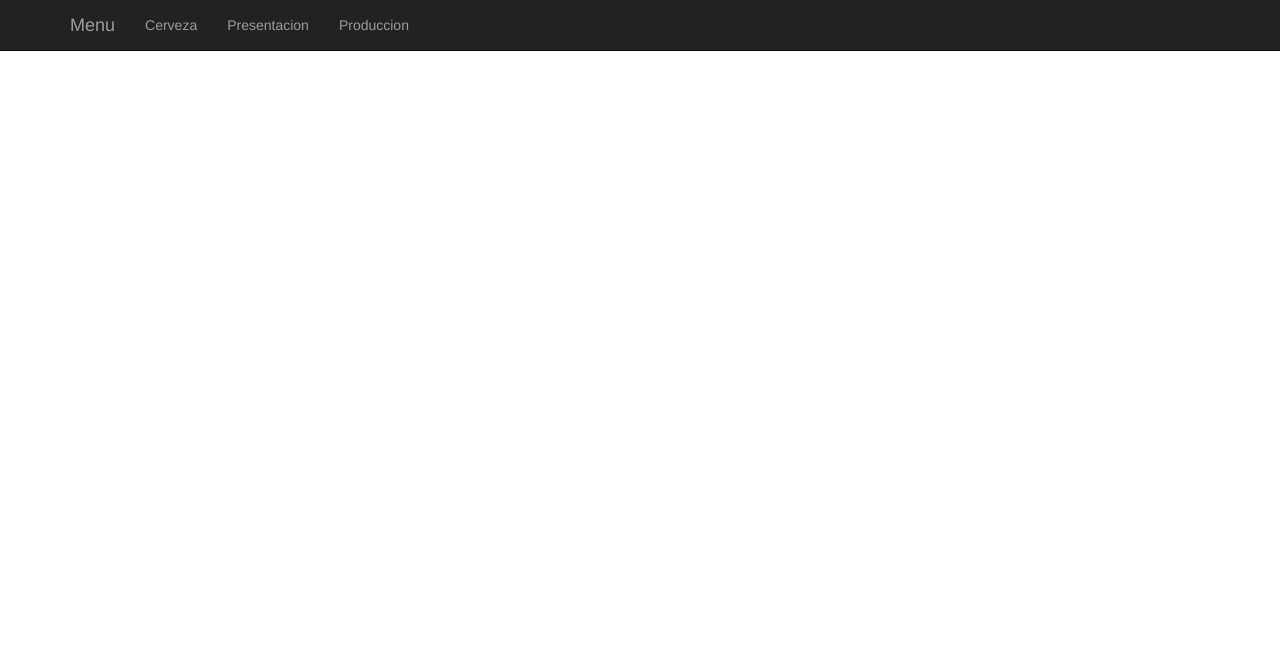
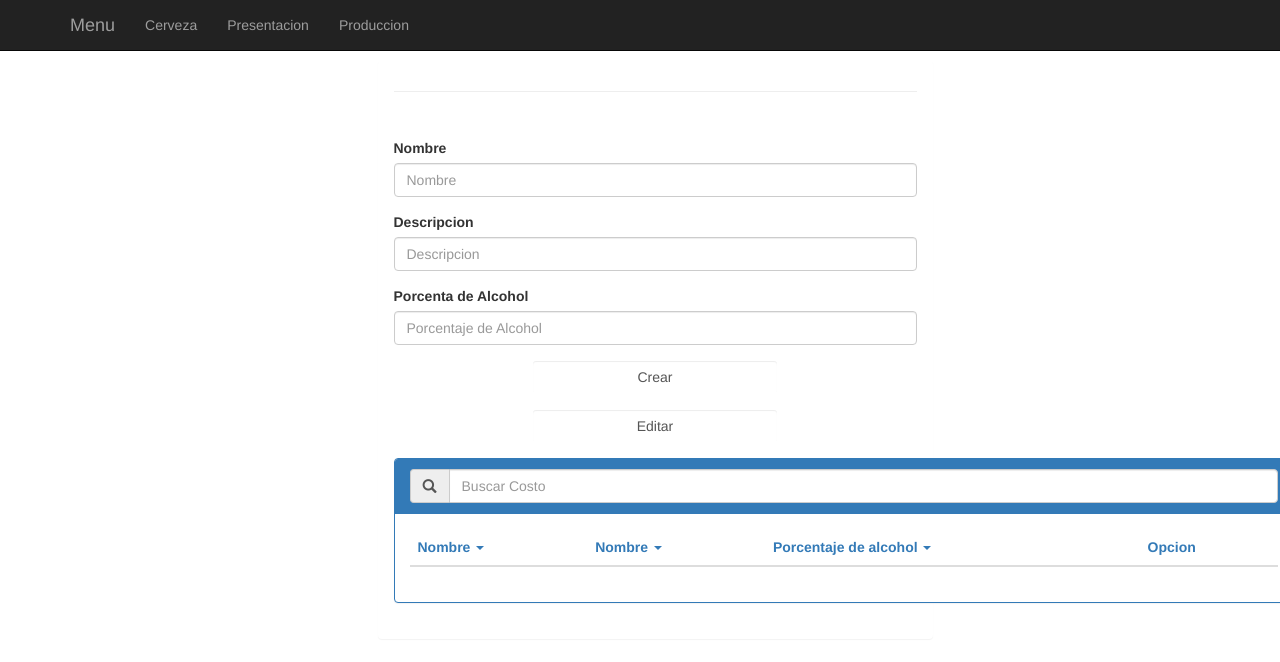
Before and after one commit to heiderllanten/TallerCerveza, a plain HTML site: page public/index.html at #/cerveza in a window 1280 px wide. Drawn offline with Linux system fonts and the light colour scheme.

Commit message:
Crud Funcional Cerveza

```diff
--- a/public/index.html
+++ b/public/index.html
@@ -14,6 +14,9 @@
 
     <!-- App -->
     <script src="recursos/js/general/app.js" type="text/javascript"></script>
+		<script src="recursos/js/general/login/cervezaCtl.js" type="text/javascript"></script>
+		<script src="recursos/js/general/login/cervezaSer.js" type="text/javascript"></script>
+
 
 </head>
 <body ng-app="myModule">
--- a/public/recursos/js/general/app.js
+++ b/public/recursos/js/general/app.js
@@ -11,6 +11,7 @@ var app = angular.module('myModule', ['ngRoute']);
 app.config(function($routeProvider) {
 	$routeProvider
 	.when("/cerveza", {
+		controller: 'CtlCerveza',
 		templateUrl : "vista/cerveza.html"
 	})
 	.when("/produccion", {
--- a/public/template/menu.html
+++ b/public/template/menu.html
@@ -1,3 +1,4 @@
+<!doctype html>
 <!-- Navigation -->
 <nav class="navbar navbar-inverse navbar-fixed-top" role="navigation">
     <div class="container">
--- a/public/vista/cerveza.html
+++ b/public/vista/cerveza.html
@@ -0,0 +1,112 @@
+<!DOCTYPE html>
+<br>
+<br>
+<br>
+
+<div class="container">
+      <div class="row">
+          <div class="col-md-6 col-md-offset-3">
+              <div class="panel panel-login">
+                  <div class="panel-heading">
+
+                      <hr>
+                  </div>
+                  <div class="panel-body">
+                      <div class="row">
+                          <div class="col-lg-12">
+                              <form id="cerveza-form" role="form" name="formCerveza"
+                                    ng-controller="CtlCerveza" style="display: block;">
+                                  <div class="form-group">
+                                    <label >Nombre</label>
+                                      <input type="text" name="nombre"
+                                             id="nombre" class="form-control"
+                                             placeholder="Nombre"
+                                             ng-model="cerveza.nombre" required>
+                                  </div>
+                                  <div class="form-group">
+                                    <label >Descripcion</label>
+                                      <input type="text" name="descripcion"
+                                             id="descripcion"
+                                             class="form-control" placeholder="Descripcion"
+                                             ng-model="cerveza.descripcion" required>
+                                  </div>
+                                  <div class="form-group">
+                                    <label >Porcenta de Alcohol</label>
+                                      <input type="number" name="porcentaje_alcohol"
+                                             id="porcentaje_alcohol" class="form-control"
+                                             placeholder="Porcentaje de Alcohol"
+                                             ng-model="cerveza.porcentaje_alcohol" required>
+                                  </div>
+                                  <div class="form-group">
+                                      <div class="row">
+                                          <div class="col-sm-6 col-sm-offset-3">
+                                              <input type="button" name="crear-submit"
+                                                     id="crear-submit"
+                                                     class="form-control btn btn-login"
+                                                     value="Crear" ng-click="crearCerveza(formCerveza.$valid)">
+                                          </div>
+                                      </div>
+                                  </div>
+                                  <div class="form-group">
+                                      <div class="row">
+                                          <div class="col-sm-6 col-sm-offset-3">
+                                              <input type="button" name="editar-submit"
+                                                     id="editar-submit"
+                                                     class="form-control btn btn-login"
+                                                     value="Editar" ng-click="editarCerveza(formCerveza.$valid)">
+                                          </div>
+                                      </div>
+                                  </div>
+                                  <div class="panel panel-primary" style="width: 900px;">
+                                    <div class="panel-heading">
+                                        <div class="input-group">
+                                            <span class="input-group-addon">
+                                                <i class="glyphicon glyphicon-search"></i>
+                                            </span>
+                                            <input type="text" class="form-control"
+                                                   placeholder="Buscar Costo" ng-model="txtBuscar">
+                                        </div>
+                                    </div>
+                                  <div class="panel-body">
+                                     <table class="table table-striped">
+                                         <thead>
+                                             <tr>
+                                                 <th>
+                                                     <a ng-click="ordenarPor('nombre')">Nombre</a>
+                                                     <a class="caret" ng-click="ordenarPor('-nombre')"></a>
+                                                 </th>
+                                                 <th>
+                                                     <a ng-click="ordenarPor('descripcion')">Nombre</a>
+                                                     <a class="caret" ng-click="ordenarPor('-descripcion')"></a>
+                                                 </th>
+                                                 <th>
+                                                     <a ng-click="ordenarPor('porcentaje_alcohol')">Porcentaje de alcohol</a>
+                                                     <a class="caret" ng-click="ordenarPor('-porcentaje_alcohol')"></a>
+                                                 </th>
+                                                 <th>
+                                                     <a>Opcion</a>
+                                                 </th>
+                                             </tr>
+                                         </thead>
+                                         <tbody>
+                                             <tr ng-repeat="obj in cervezas| orderBy:ordenarSeleccionado
+                                                         | filter:txtBuscar" ng-click="llenarCampos(obj)">
+                                                 <td>{{obj.nombre}}</td>
+                                                 <td>{{obj.descripcion| uppercase}}</td>
+                                                 <td>{{obj.porcentaje_alcohol}}</td>
+                                                 <td><input type="button" class="btn btn-default" value="Eliminar"
+                                                            ng-click="eliminarcerveza(obj)"></td>
+                                             </tr>
+                                         </tbody>
+                                     </table>
+                                 </div>
+                               </div>
+                              </form>
+
+                          </div>
+                      </div>
+                  </div>
+              </div>
+          </div>
+      </div>
+  </div>
--- a/servidor.js
+++ b/servidor.js
@@ -6,7 +6,7 @@ var url = require('url');
 var fs = require('fs');
 
 var querystring = require('querystring');
-
+var dao = require('./public/recursos/dao/dao');
 var servidor;
 
 /*Archivos soportados en la transferencia*/
@@ -20,12 +20,25 @@ var mime = {
 };
 
 function configurarServidor() {
+	dao.conectardb();
 	servidor = http.createServer(function (entrada, respuesta) {
 		var ruta = definirRuta(entrada);
 		switch(ruta){
 			//si se mandaron los datos por POST
-			case '/intentoLogIn':{
-				grabarIntento(entrada, respuesta);
+			case 'public/crearCerveza':{
+				dao.crear(entrada,respuesta);
+				break;
+			}
+			case 'public/editarCerveza':{
+				dao.editarCerveza(entrada,respuesta);
+				break;
+			}
+			case 'public/listarCervezas':{
+				dao.listarCervezas(respuesta);
+				break;
+			}
+			case 'public/eliminarcerveza':{
+				dao.eliminarCerveza(entrada,respuesta);
 				break;
 			}
 
```
Also changed, not shown: public/vista/produccion.html (deleted, +0 -1 lines), public/dependencias/bower_components/jquery/dist/jquery.min.js.
